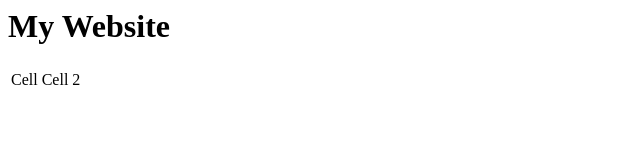
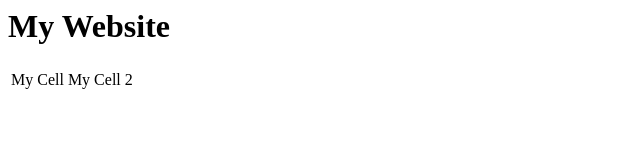
Before and after one commit to akhomelab/gitDemo, a plain HTML site: page index.html in a window 1280 px wide. Shown: the full height of the page, 0-640 px from the left. Drawn offline with Linux system fonts and the light colour scheme.

Commit message:
renameed to My cell

```diff
--- a/index.html
+++ b/index.html
@@ -5,8 +5,8 @@
 		<table>
 			<tr>
 			</tr>
-				<td>Cell</td>
-				<td>Cell 2</td>
+				<td>My Cell</td>
+				<td>My Cell 2</td>
 		</table>
 
 	</body>
```
